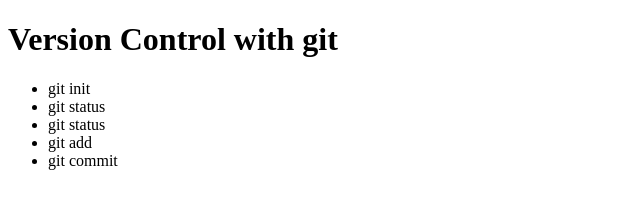
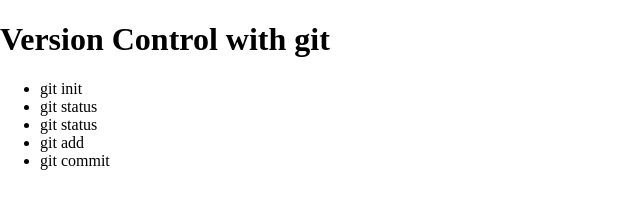
Before and after one commit to pj-hire/Tallgrass_School, a plain HTML site: page index.html in a window 1280 px wide. Shown: the whole page, without its empty margins (0-640 px from the left). Drawn offline with Linux system fonts and the light colour scheme.

Commit message:
Added Stylesheet

```diff
--- a/index.html
+++ b/index.html
@@ -3,6 +3,7 @@
   <head>
     <meta charset="utf-8">
     <title></title>
+    <link rel="stylesheet" href="styles.css">
   </head>
   <body>
     <h1>Version Control with git</h1>
--- /dev/null
+++ b/styles.css
@@ -0,0 +1,6 @@
+* {
+  box-sizing: border-box;
+}
+body {
+  margin: 0;
+}
```
